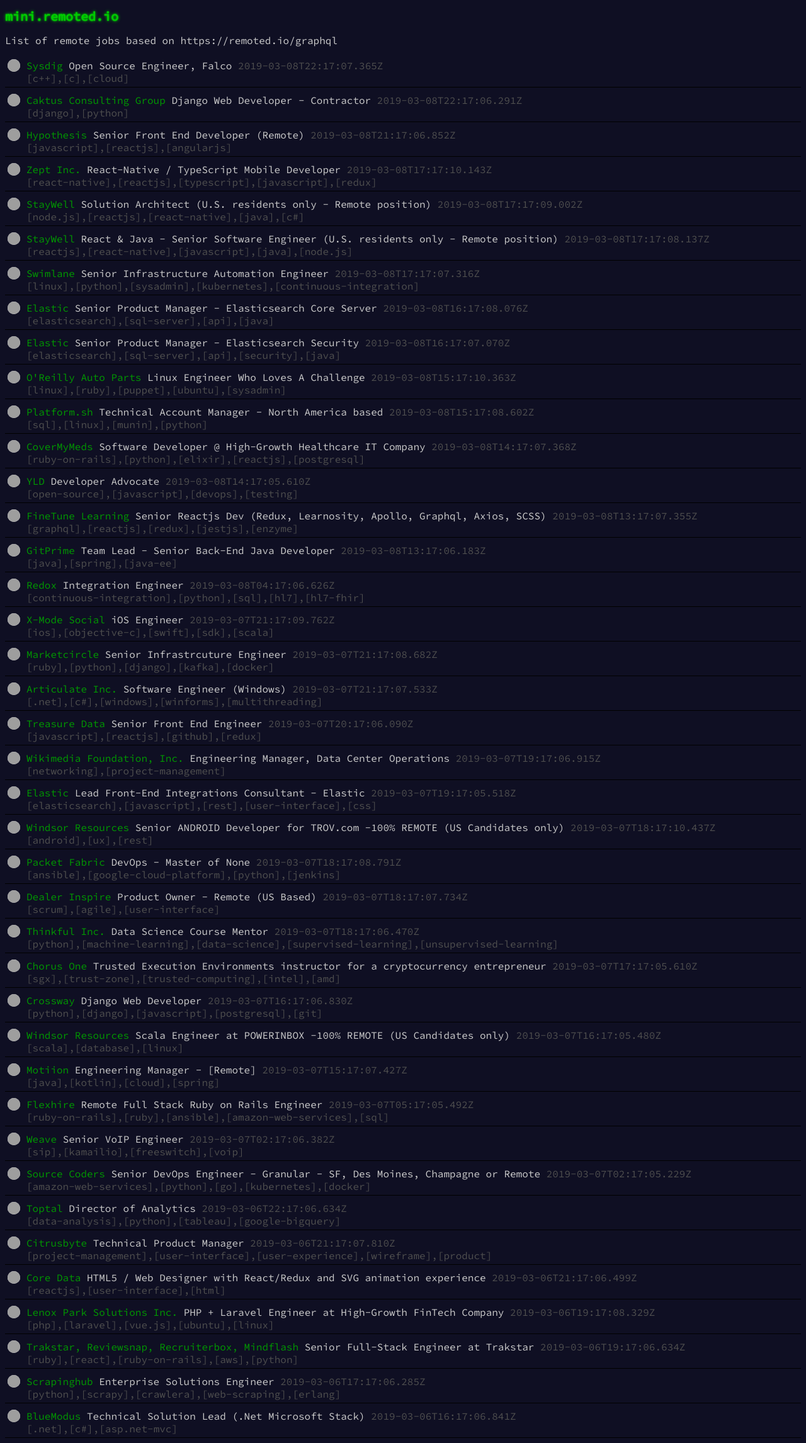
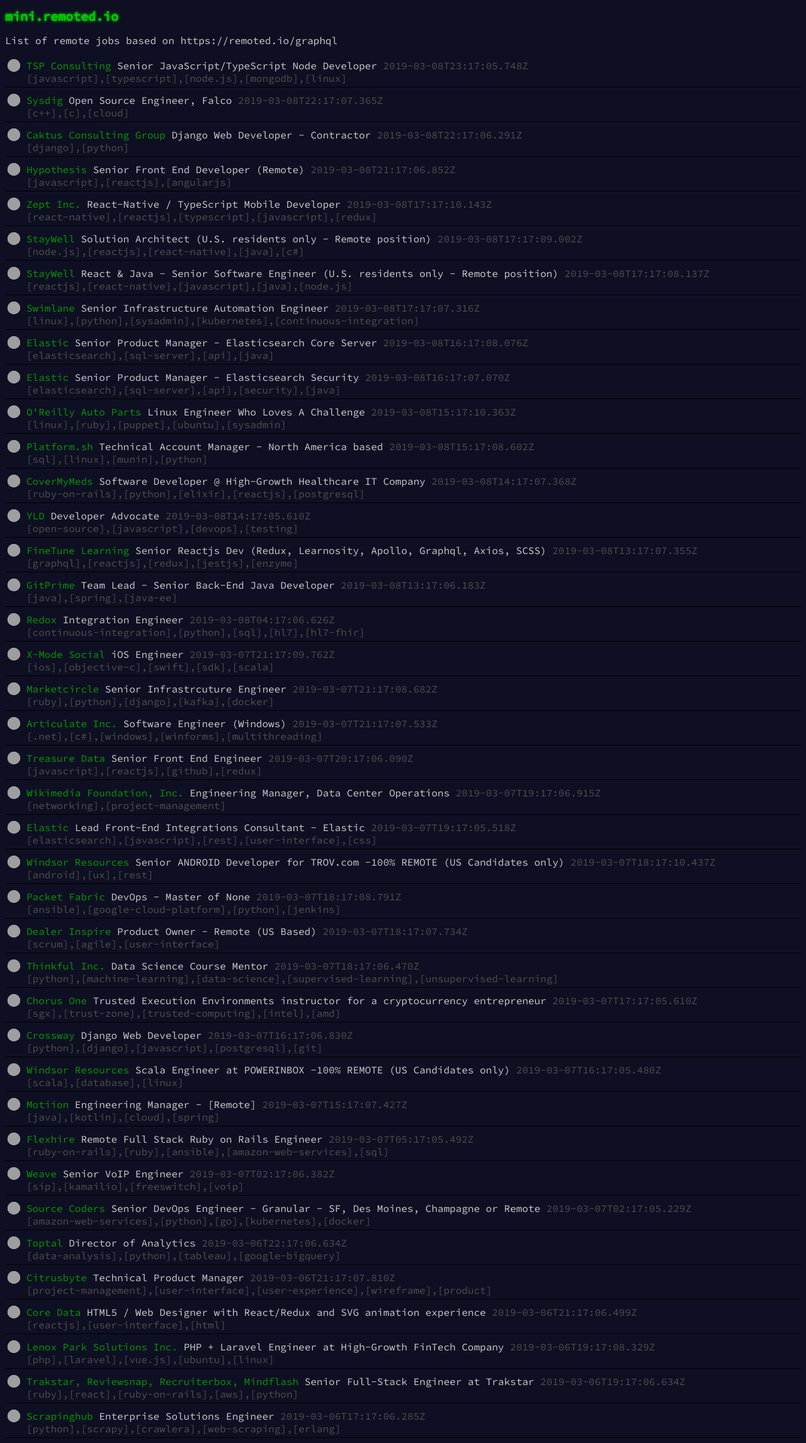
Before and after one commit to andrerpena/mini.remoted.io, a website: page docs/index.html in a window 1280 px wide. Shown: the whole page at 63% size. Drawn offline with Linux system fonts and the light colour scheme; grey boxes are pictures that could not be loaded.

Commit message:
Update remote jobs

```diff
--- a/docs/index.html
+++ b/docs/index.html
@@ -13,7 +13,20 @@
     </h1>
     <p class="subtitle">List of remote jobs based on <a href="https://remoted.io/graphql">https://remoted.io/graphql</a>
     </p>
-    <a class="job" href="https://stackoverflow.com/jobs/245341/open-source-engineer-falco-sysdig" target="_blank">
+    <a class="job" href="https://stackoverflow.com/jobs/207708/senior-javascript-typescript-node-developer-tsp-consulting" target="_blank">
+        <div class="image-column">
+            <img src="https://remoted.sfo2.digitaloceanspaces.com/prod/remoted/companies/3h0gu-tsp-consulting.png"/>
+        </div>
+        <div class="content-column">
+            <span class="company">TSP Consulting</span>
+            <span>Senior JavaScript/TypeScript Node Developer</span>
+            <span class="time">2019-03-08T23:17:05.748Z</span>
+            <span class="tags">
+            <span class="tag">[javascript]</span>,<span class="tag">[typescript]</span>,<span class="tag">[node.js]</span>,<span class="tag">[mongodb]</span>,<span class="tag">[linux]</span>
+            </span>
+        </div>
+    </a>
+<a class="job" href="https://stackoverflow.com/jobs/245341/open-source-engineer-falco-sysdig" target="_blank">
         <div class="image-column">
             <img src="https://remoted.sfo2.digitaloceanspaces.com/prod/remoted/companies/mgo0y-sysdig.png"/>
         </div>
@@ -520,18 +533,5 @@
             </span>
         </div>
     </a>
-<a class="job" href="https://stackoverflow.com/jobs/240028/technical-solution-lead-net-microsoft-stack-bluemodus" target="_blank">
-        <div class="image-column">
-            <img src="https://remoted.sfo2.digitaloceanspaces.com/prod/remoted/companies/tb6ea-bluemodus.png"/>
-        </div>
-        <div class="content-column">
-            <span class="company">BlueModus</span>
-            <span>Technical Solution Lead (.Net Microsoft Stack)</span>
-            <span class="time">2019-03-06T16:17:06.841Z</span>
-            <span class="tags">
-            <span class="tag">[.net]</span>,<span class="tag">[c#]</span>,<span class="tag">[asp.net-mvc]</span>
-            </span>
-        </div>
-    </a>
 </body>
 </html>
```
